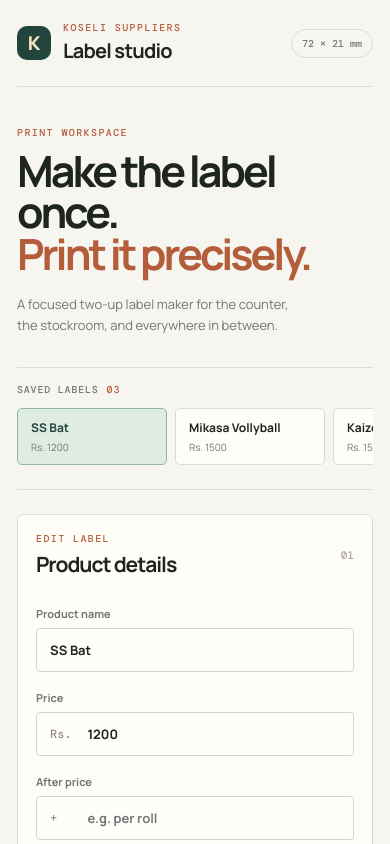
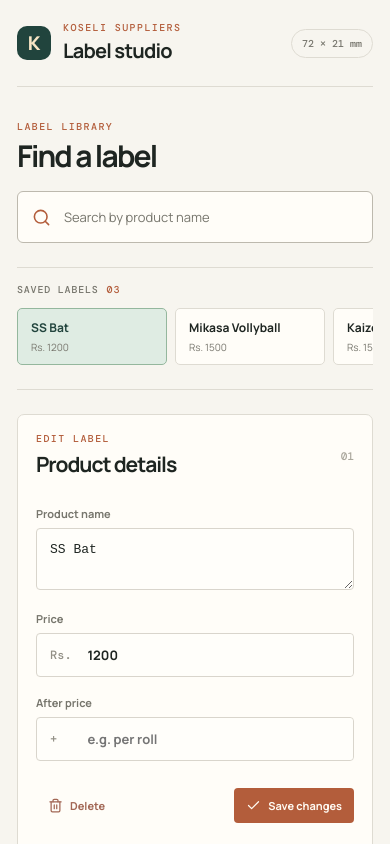
Before and after one commit to blendjam/label-printer, a React (Vite) app: page / in a window 390 px wide. Shown: the top 844 px of the page. Built offline with nearby package versions, Linux system fonts and the light colour scheme.

Commit message:
add: search bar and multiline product name

```diff
--- a/src/App.tsx
+++ b/src/App.tsx
@@ -1,7 +1,7 @@
 import { forwardRef, useEffect, useRef, useState } from "react";
 import html2canvas from "html2canvas";
 import { jsPDF } from "jspdf";
-import { Check, ChevronRight, Download, FileText, Plus, Trash2 } from "lucide-react";
+import { Check, ChevronRight, Download, FileText, Plus, Search, Trash2, X } from "lucide-react";
 
 type Label = { id: string; name: string; price: string; priceSuffix: string };
 
@@ -45,9 +45,11 @@ export default function App() {
   const [name, setName] = useState(activeLabel.name);
   const [price, setPrice] = useState(activeLabel.price);
   const [priceSuffix, setPriceSuffix] = useState(activeLabel.priceSuffix);
+  const [searchQuery, setSearchQuery] = useState("");
   const [isExporting, setIsExporting] = useState(false);
   const [exportMessage, setExportMessage] = useState("");
   const sheetRef = useRef<HTMLDivElement>(null);
+  const filteredLabels = labels.filter(label => label.name.toLowerCase().includes(searchQuery.trim().toLowerCase()));
 
   useEffect(() => {
     localStorage.setItem(STORAGE_KEY, JSON.stringify(labels));
@@ -80,6 +82,7 @@ export default function App() {
   const addLabel = () => {
     const label = { id: createId(), name: "New product", price: "0", priceSuffix: "" };
     setLabels(current => [...current, label]);
+    setSearchQuery("");
     selectLabel(label);
   };
 
@@ -137,27 +140,35 @@ export default function App() {
         </div>
       </header>
 
-      <section className="intro-row">
+      <section className="search-row" aria-label="Find a saved label">
         <div>
-          <p className="section-kicker">PRINT WORKSPACE</p>
-          <h2>
-            Make the label once.
-            <br />
-            <em>Print it precisely.</em>
-          </h2>
+          <p className="section-kicker">LABEL LIBRARY</p>
+          <h2>Find a label</h2>
         </div>
-        <p className="intro-copy">
-          A focused two-up label maker for the counter, the stockroom, and everywhere in between.
-        </p>
+        <label className="search-field">
+          <Search size={19} aria-hidden="true" />
+          <span className="visually-hidden">Search labels by product name</span>
+          <input
+            value={searchQuery}
+            onChange={event => setSearchQuery(event.target.value)}
+            placeholder="Search by product name"
+            type="search"
+          />
+          {searchQuery && (
+            <button type="button" aria-label="Clear label search" onClick={() => setSearchQuery("")}>
+              <X size={17} />
+            </button>
+          )}
+        </label>
       </section>
 
       <section className="label-strip" aria-label="Saved labels">
         <div className="strip-heading">
           <span>Saved labels</span>
-          <strong>{labels.length.toString().padStart(2, "0")}</strong>
+          <strong>{filteredLabels.length.toString().padStart(2, "0")}</strong>
         </div>
         <div className="label-tabs">
-          {labels.map(label => (
+          {filteredLabels.map(label => (
             <button
               key={label.id}
               className={`label-tab ${label.id === activeId ? "selected" : ""}`}
@@ -169,6 +180,7 @@ export default function App() {
               </small>
             </button>
           ))}
+          {!filteredLabels.length && <p className="empty-search">No labels match “{searchQuery}”.</p>}
           <button className="new-label" onClick={addLabel}>
             <Plus size={16} /> New label
           </button>
@@ -186,7 +198,12 @@ export default function App() {
           </div>
           <label>
             Product name
-            <input value={name} onChange={event => setName(event.target.value)} placeholder="e.g. Kaju Katli" />
+            <textarea
+              value={name}
+              onChange={event => setName(event.target.value)}
+              placeholder="e.g. Kaju Katli"
+              rows={2}
+            />
           </label>
           <label>
             Price
--- a/src/styles.css
+++ b/src/styles.css
@@ -109,27 +109,69 @@ footer,
     500 10px "DM Mono",
     monospace;
 }
-.intro-row {
+.search-row {
+  display: flex;
   justify-content: space-between;
-  padding: 57px 0 42px;
+  gap: 30px;
+  padding: 42px 0 30px;
   align-items: flex-end;
 }
-.intro-row h2 {
-  margin: 11px 0 0;
-  font-size: clamp(34px, 5vw, 62px);
-  line-height: 0.96;
-  letter-spacing: -0.07em;
+.search-row h2 {
+  margin: 8px 0 0;
+  color: var(--ink);
+  font-size: clamp(30px, 4vw, 48px);
+  line-height: 1;
+  letter-spacing: -0.06em;
 }
-.intro-row h2 em {
+.search-field {
+  display: flex;
+  align-items: center;
+  gap: 11px;
+  width: min(100%, 410px);
+  min-height: 52px;
+  padding: 0 14px;
+  border: 1px solid #bdb9ae;
+  border-radius: 6px;
   color: var(--coral);
-  font-style: normal;
+  background: var(--paper);
 }
-.intro-copy {
-  max-width: 290px;
-  margin: 0 28px 4px 0;
+.search-field:focus-within {
+  border-color: var(--coral);
+  box-shadow: 0 0 0 3px #b35d3b1c;
+}
+.search-field input {
+  min-width: 0;
+  flex: 1;
+  border: 0;
+  outline: 0;
+  color: var(--ink);
+  background: transparent;
+  font-size: 13px;
+}
+.search-field input::placeholder {
   color: var(--muted);
-  font-size: 13px;
-  line-height: 1.65;
+}
+.search-field button {
+  display: grid;
+  place-items: center;
+  padding: 3px;
+  border: 0;
+  color: var(--muted);
+  background: transparent;
+}
+.search-field button:hover {
+  color: var(--ink);
+}
+.visually-hidden {
+  position: absolute;
+  width: 1px;
+  height: 1px;
+  padding: 0;
+  margin: -1px;
+  overflow: hidden;
+  clip: rect(0, 0, 0, 0);
+  white-space: nowrap;
+  border: 0;
 }
 .label-strip {
   gap: 25px;
@@ -180,6 +222,12 @@ footer,
   max-width: 190px;
   font-size: 12px;
   font-weight: 700;
+}
+.empty-search {
+  flex: 1;
+  margin: 10px 0;
+  color: var(--muted);
+  font-size: 12px;
 }
 .label-tab small {
   margin-top: 4px;
@@ -244,7 +292,8 @@ footer,
   font-size: 11px;
   font-weight: 700;
 }
-.editor-panel input {
+.editor-panel input,
+.editor-panel textarea {
   width: 100%;
   margin-top: 7px;
   border: 1px solid #d9d5cc;
@@ -255,7 +304,13 @@ footer,
   background: #fffefa;
   font-size: 13px;
 }
-.editor-panel input:focus {
+.editor-panel textarea {
+  min-height: 62px;
+  resize: vertical;
+  line-height: 1.4;
+}
+.editor-panel input:focus,
+.editor-panel textarea:focus {
   border-color: var(--coral);
   box-shadow: 0 0 0 3px #b35d3b18;
 }
@@ -368,6 +423,7 @@ footer,
 .sticker-item {
   overflow-wrap: normal;
   flex-shrink: 0;
+  white-space: pre-line;
 }
 .preview-caption {
   justify-content: space-between;
@@ -447,15 +503,13 @@ footer span {
   .topbar-actions .status-dot {
     display: none;
   }
-  .intro-row {
+  .search-row {
     display: block;
-    padding: 40px 0 30px;
+    padding: 34px 0 24px;
   }
-  .intro-row h2 {
-    font-size: 43px;
-  }
-  .intro-copy {
-    margin: 20px 0 0;
+  .search-field {
+    width: 100%;
+    margin-top: 20px;
   }
   .label-strip {
     display: block;
```
